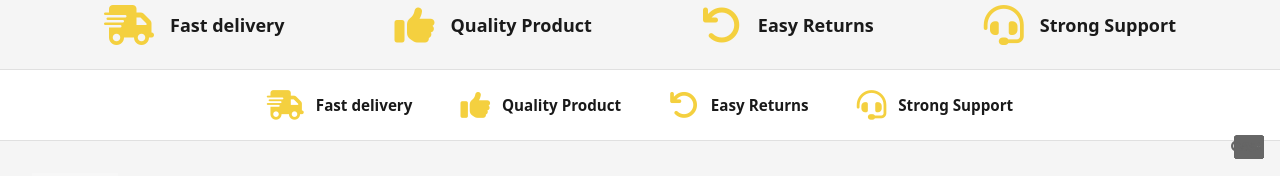
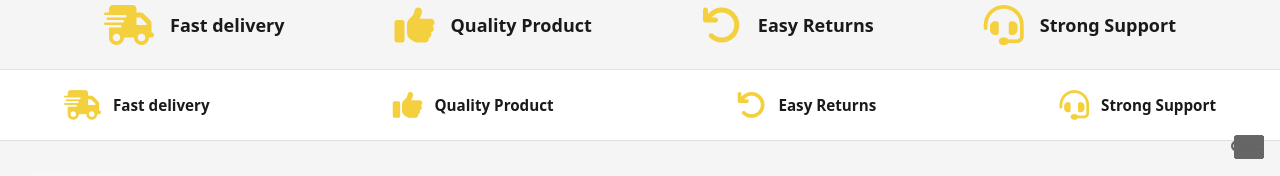
Before and after one commit to Rayhan-Khan/heritique, a React (Vite) app: page / in a window 1280 px wide. Shown: the part 624-800 px from the top of the page. Built offline with nearby package versions, Linux system fonts and the light colour scheme; no server answers.

Commit message:
add space between

```diff
--- a/src/common/Footer/Footer.module.css
+++ b/src/common/Footer/Footer.module.css
@@ -9,14 +9,13 @@
   width: 100%;
   background-color: #ffffff;
   border-bottom: 1px solid #e0e0e0;
-  padding: 1.25rem 2rem;
+  padding: 1.25rem 4rem;
 }
 
 .featuresContainer {
   display: flex;
-  justify-content: center;
+  justify-content: space-between;
   align-items: center;
-  gap: 3rem;
   max-width: 1200px;
   margin: 0 auto;
 }
```
Also changed, not shown: 7 other files (tests, documents, lock files or other folders).
